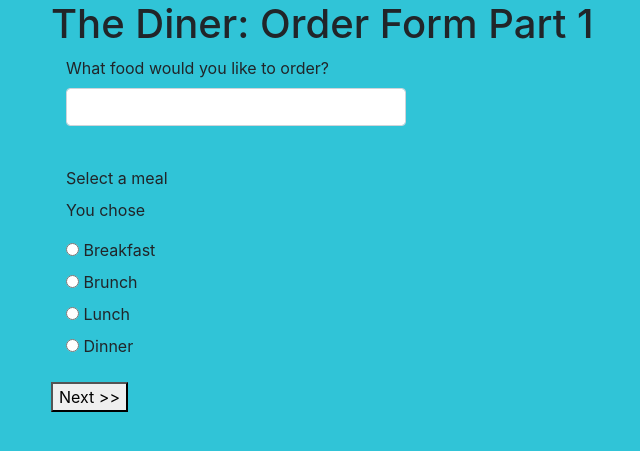
After one commit to theZalmanian/Winter2024-SDEV328-Diner, a PHP site: template views/order-form-1.html in a window 1280 px wide. The commit adds this page. Shown: the top 451 px of the page, without its empty margins (34-674 px from the left). Run offline with PHP 8.4, Linux system fonts and the light colour scheme; the template is opened without the code that fills it, so the values that code supplies are empty.

Commit message:
Configured new path in controller pointing to order form - Created order form part 1 - Updated link to it on home page

```diff
--- a/views/home.html
+++ b/views/home.html
@@ -20,7 +20,7 @@
                         <i>Serving the best dino nuggets since 1995</i>
                     </p>
                     <a href="breakfast" class="btn btn-primary">Breakfast Menu</a>
-                    <a class="btn btn-primary">Place Order</a>
+                    <a href="order-1" class="btn btn-primary">Place Order</a>
                 </div>
             </div>
             <div class="col-md-4 col-lg-4">
--- /dev/null
+++ b/views/order-form-1.html
@@ -0,0 +1,76 @@
+<!doctype html>
+<html lang="en">
+<head>
+    <!-- Required meta tags -->
+    <meta charset="utf-8">
+    <meta name="viewport" content="width=device-width, initial-scale=1">
+
+    <!-- CSS -->
+    <link rel="stylesheet" href="https://stackpath.bootstrapcdn.com/bootstrap/4.3.1/css/bootstrap.min.css" integrity="sha384-ggOyR0iXCbMQv3Xipma34MD+dH/1fQ784/j6cY/iJTQUOhcWr7x9JvoRxT2MZw1T" crossorigin="anonymous">
+    <link rel="stylesheet" href="styles/styles.css">
+
+    <title>My Diner</title>
+</head><body>
+<div class="container">
+    <h1>The Diner:  Order Form Part 1</h1>
+
+    <form action="#" method="post" class="form-horizontal">
+
+        <!-- get food -->
+        <div class="form-group">
+            <label for="food" class="col-sm-4 control-label">What food would you like to order?</label>
+
+            <div class="col-sm-4">
+                <input class="form-control" type="text" name="food" id="food" value="">
+
+                <!-- Display an error if there is one -->
+            </div>
+        </div>
+        <br>
+
+        <!-- get meal -->
+        <div class="form-group">
+            <label class="col-sm-4 control-label">Select a meal</label>
+            <div class="col-sm-4">
+                <p>You chose </p>
+                <label><input type="radio"
+                              name="meal"
+                              id="breakfast"
+                              value="breakfast"
+                > Breakfast
+                    </input>
+                </label><br>
+                <label><input type="radio"
+                              name="meal"
+                              id="brunch"
+                              value="brunch"
+                > Brunch
+                    </input>
+                </label><br>
+                <label><input type="radio"
+                              name="meal"
+                              id="lunch"
+                              value="lunch"
+                > Lunch
+                    </input>
+                </label><br>
+                <label><input type="radio"
+                              name="meal"
+                              id="dinner"
+                              value="dinner"
+                > Dinner
+                    </input>
+                </label><br>
+
+                <!-- Display an error if there is one -->
+
+            </div>
+        </div>
+
+        <div class="col-xs-1 ">
+            <button type="submit">Next >></button>
+        </div>
+    </form>
+</div>
+</body>
+</html>
```
Also changed, not shown: index.php (+9 -0 lines).
